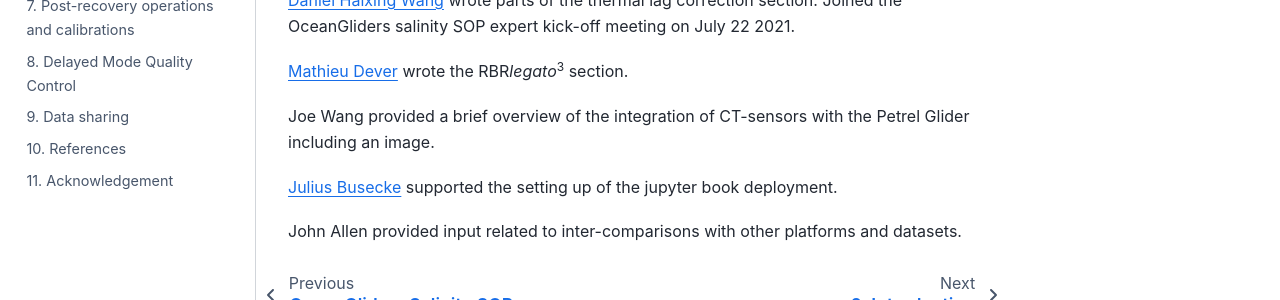
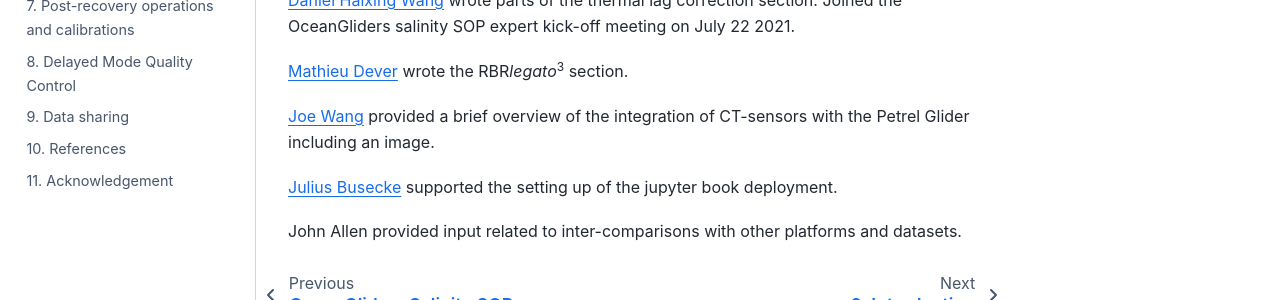
Before and after one commit to OceanGlidersCommunity/Salinity_SOP, a Jupyter Book: the page built from sections/authors_SOP_development_process.md, in a window 1280 px wide and 900 px high, scrolled down 2308 px. Shown: the part 495-795 px from the top of the window. Built offline with Jupyter Book 1.0.4 settings and Sphinx 7.4.7 and the Sphinx Book theme 1.1.4, drawn with Linux system fonts in a browser that asks for light colours; part of the change alters nothing that is shown.

```diff
--- a/sections/authors_SOP_development_process.md
+++ b/sections/authors_SOP_development_process.md
@@ -16,7 +16,7 @@
   1. Travis Miles, *Rutgers, USA*
   1. [Daniel Haixing Wang](https://github.com/KingSeaStar), *Virginia Institute of Marine Science, USA*
   1. [Mathieu Dever](https://github.com/matdever), *RBR, Ottawa, Canada*
-  1. Joe Wang, *AMT, Advanced Marine Technology Group Limited, China*
+  1. [Joe Wang](https://github.com/joewang54), *AMT, Advanced Marine Technology Group Limited, China*
   1. [Julius Busecke](https://github.com/jbusecke), *Columbia University/Lamont-Doherty Earth Observatory, New York, USA*
   1. John Allen, *SOCIB, Palma de Mallorca, Spain*
 
@@ -85,7 +85,7 @@ Joined the OceanGliders salinity SOP expert kick-off meeting on July 22 2021.
 
 [Mathieu Dever](https://github.com/matdever) wrote the RBR*legato*<sup>3</sup> section.
 
-Joe Wang provided a brief overview of the integration of CT-sensors with the Petrel Glider including an image.
+[Joe Wang](https://github.com/joewang54) provided a brief overview of the integration of CT-sensors with the Petrel Glider including an image.
 
 [Julius Busecke](https://github.com/jbusecke) supported the setting up of the jupyter book deployment.
 
```
